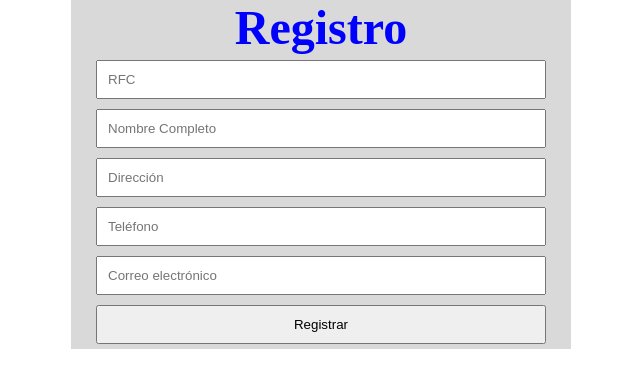
After one commit to FerGv/Veterinaria, a PHP site: page /templates/client_form.html in a window 1280 px wide. The commit adds this page. Shown: the top 388 px of the page, without its empty margins (319-959 px from the left). Run offline with PHP 8.4, Linux system fonts and the light colour scheme.

Commit message:
Alta cliente

```diff
--- a/css/form.css
+++ b/css/form.css
@@ -1,11 +1,17 @@
+* {
+    margin: 0;
+    padding: 0;
+    box-sizing: border-box;
+}
+
 form {
-    width: 80%;
+    width: 60%;
+    max-width: 500px;
     margin: auto;
     background-color: #d9d9d9;
     text-align: center;
 }
 .form__title {
-    padding-top: 10px;
     font-size: 3em;
     color: rgb(0,0,255);
 }
--- /dev/null
+++ b/templates/client_form.html
@@ -0,0 +1,19 @@
+<!DOCTYPE html>
+<html lang="en">
+<head>
+    <meta charset="UTF-8">
+    <title>Formulario</title>
+    <link rel="stylesheet" href="../css/form.css">
+</head>
+<body>
+    <form action="alta_cliente.php" method="post">
+        <h1 class="form__title">Registro</h1>
+        <input type="text" name="rfc" placeholder="RFC" required class="form__input"> <br>
+        <input type="text" name="nombre" placeholder="Nombre Completo" required class="form__input"> <br>
+        <input type="text" name="direccion" placeholder="Dirección" required class="form__input"> <br>
+        <input type="text" name="telefono" placeholder="Teléfono" required class="form__input"> <br>
+        <input type="text" name="email" placeholder="Correo electrónico" required class="form__input"> <br>
+        <input type="submit" value="Registrar" class="form__submit">
+    </form>
+</body>
+</html>
```
Also changed, not shown: index.html (+11 -1 lines), templates/alta_cliente.php (renamed from templates/alta.php, +5 -5 lines), templates/create_form.html (deleted, +0 -19 lines), templates/login.html (added, +13 -0 lines).
